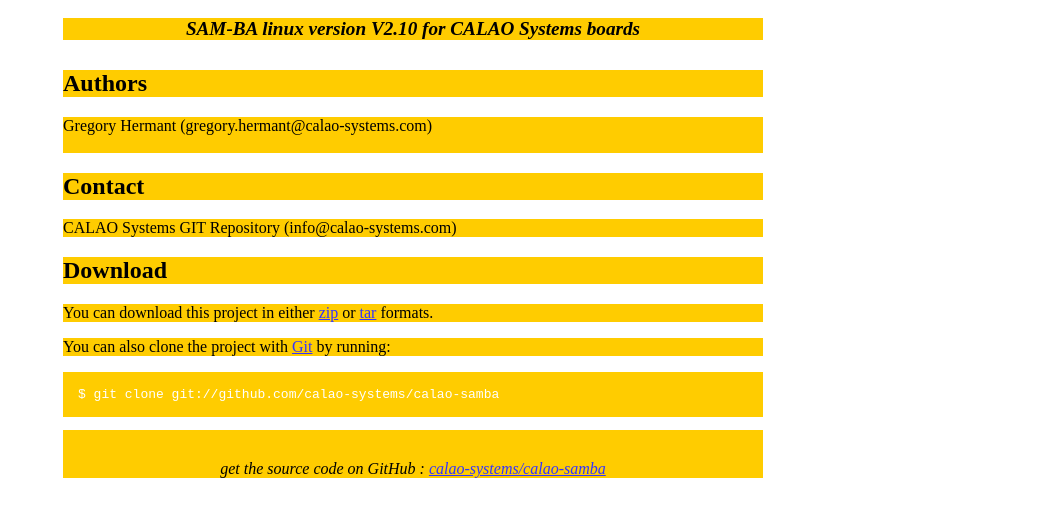
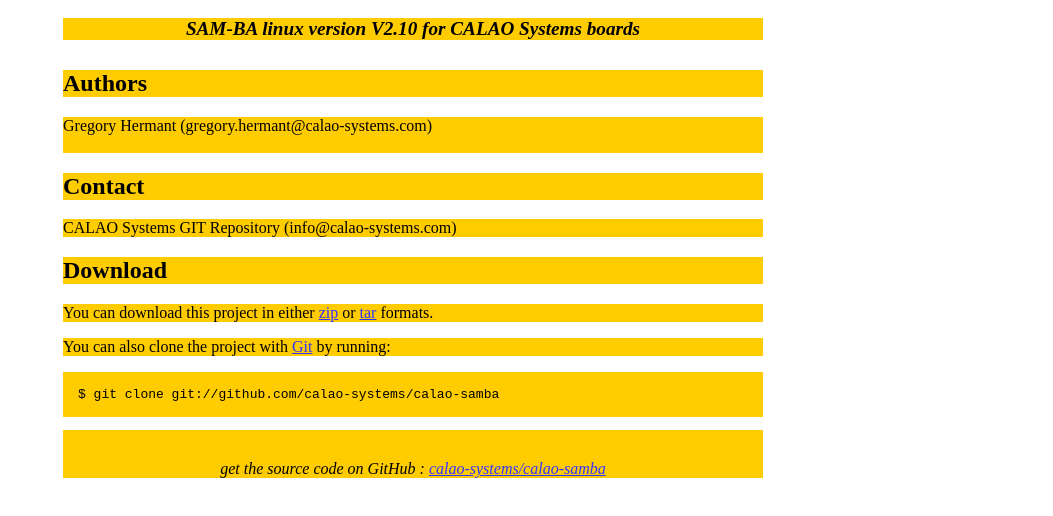
Before and after one commit to calao-systems/calao-samba, a plain HTML site: page index.html in a window 1280 px wide. Shown: the part 438-954 px from the top of the page, without its empty margins (227-1280 px from the left). Drawn offline with Linux system fonts and the light colour scheme.

Commit message:
Edited index.html via GitHub

```diff
--- a/index.html
+++ b/index.html
@@ -1,11 +1,11 @@
 <!DOCTYPE html PUBLIC "-//W3C//DTD HTML 4.01//EN" "http://www.w3.org/TR/html4/strict.dtd">
 <html>
 <head>
-  <meta content="text/html; charset=ISO-8859-1"
- http-equiv="content-type">
-  <title></title>
 </head>
 <body>
+<meta content="text/html; charset=ISO-8859-1"
+ http-equiv="content-type">
+<title></title>
 <meta charset="utf-8">
 <title>calao-systems/calao-samba @ GitHub</title>
 <style type="text/css">
@@ -39,8 +39,8 @@ hr { border: 0; width: 80%; border-bottom: 1px solid #aaa}
  href="http://github.com/calao-systems/calao-samba/zipball/master"><img
  src="http://github.com/images/modules/download/zip.png"
  border="0" width="90"></a><a
- href="http://github.com/calao-systems/calao-samba/tarball/master">
-<img src="http://github.com/images/modules/download/tar.png"
+ href="http://github.com/calao-systems/calao-samba/tarball/master"><img
+ src="http://github.com/images/modules/download/tar.png"
  border="0" width="90"></a></div>
 <h1 style="background-color: rgb(255, 204, 0);"><a
  style="color: rgb(51, 51, 255);"
@@ -89,7 +89,7 @@ also clone the project with <a style="color: rgb(51, 51, 255);"
  href="http://git-scm.com">Git</a>
 by running:
 </p>
-<pre style="background-color: rgb(255, 204, 0);">$ git clone git://github.com/calao-systems/calao-samba</pre>
+<pre style="background-color: rgb(255, 204, 0); color: black;">$ git clone git://github.com/calao-systems/calao-samba</pre>
 <div style="background-color: rgb(255, 204, 0);"
  class="footer">
 get the source code on GitHub : <a style="color: rgb(51, 51, 255);"
@@ -97,5 +97,6 @@ get the source code on GitHub : <a style="color: rgb(51, 51, 255);"
 </div>
 </div>
 <br>
+<br>
 </body>
 </html>
```
